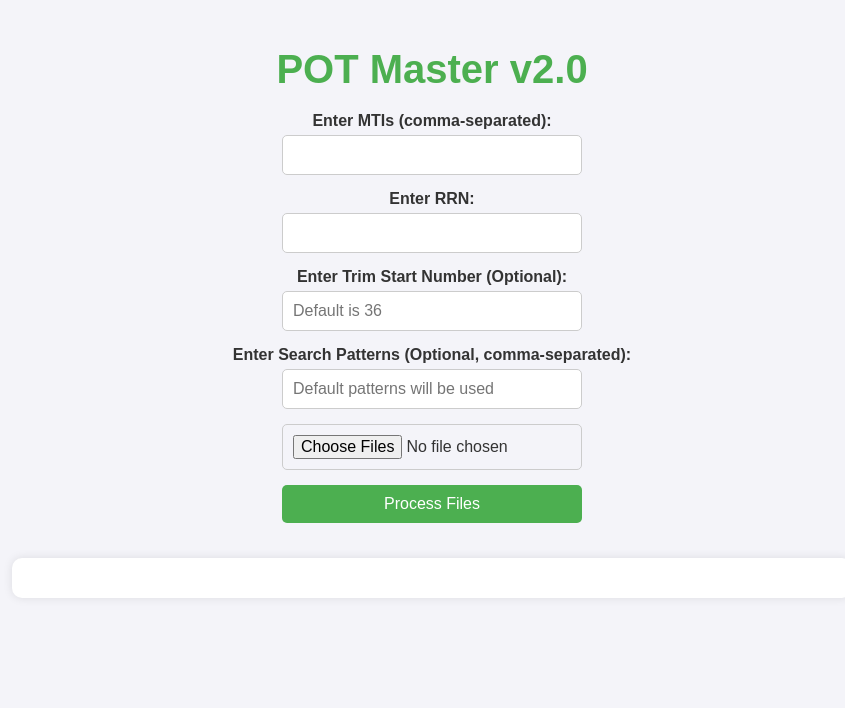
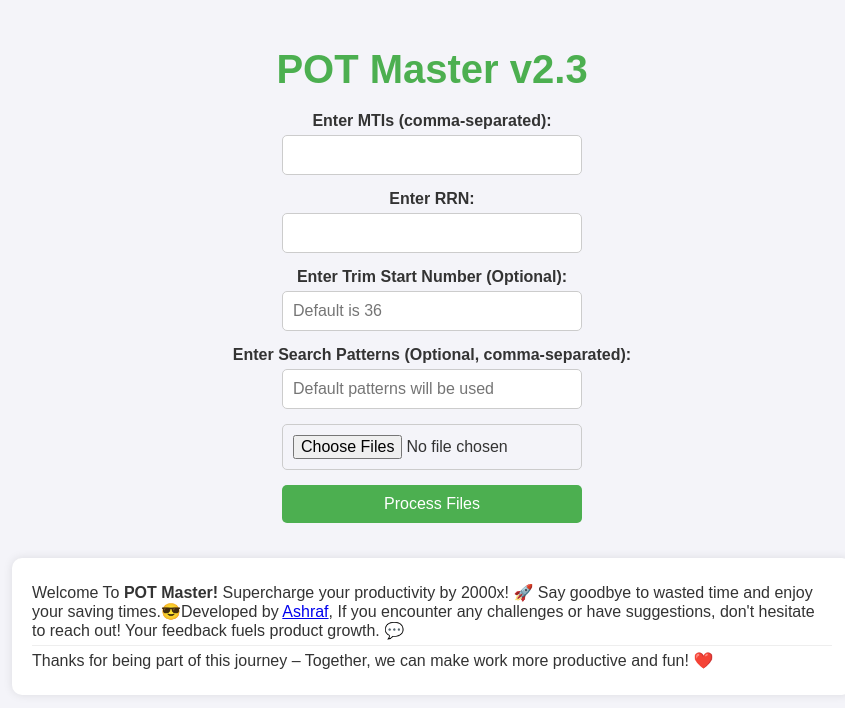
Before and after one commit to iamashruu/POT_Master, a plain HTML site: page index.html in a window 1280 px wide. Shown: the whole page, without its empty margins (208-1053 px from the left). Drawn offline with Linux system fonts and the light colour scheme.

Commit message:
added some text

```diff
--- a/index.html
+++ b/index.html
@@ -8,7 +8,7 @@
     <!-- <link rel="stylesheet" href="./css/newStyle.css" /> -->
 </head>
 <body>
-    <h1>POT Master v2.0</h1>
+    <h1>POT Master v2.3</h1>
 
     <label for="mtiInput">Enter MTIs (comma-separated):</label>
     <input type="text" id="mtiInput" />
@@ -27,7 +27,11 @@
 
     <div id="outputContainer">
         <button id="copyButton" onclick="copyToClipboard()">Copy Results</button>
-        <div id="output"></div>
+        <div id="output">
+            <p>Welcome To <strong>POT Master!</strong> Supercharge your productivity by 2000x! 🚀 Say goodbye to wasted time and enjoy your saving times.😎Developed by <a href="https://bd.linkedin.com/in/iamashruu" title="Ashraf's LinkedIn profile">Ashraf</a>, If you encounter any challenges or have suggestions, don't hesitate to reach out! Your feedback fuels product growth. 💬</p>
+            <p>Thanks for being part of this journey – Together, we can make work more productive and fun! ❤️</p>
+        </div>
+
     </div>
 
     <!-- <script src="js/fileHandler.js"></script>
```
